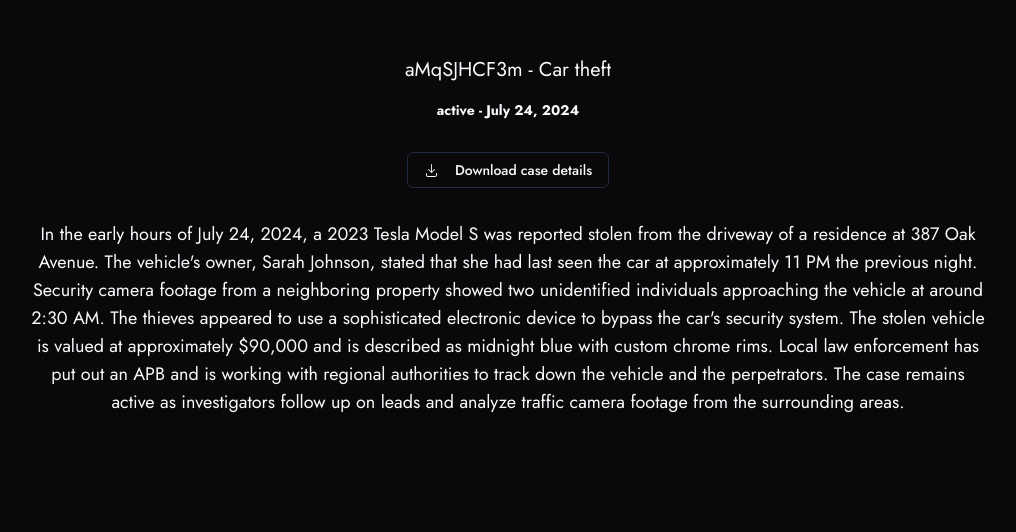
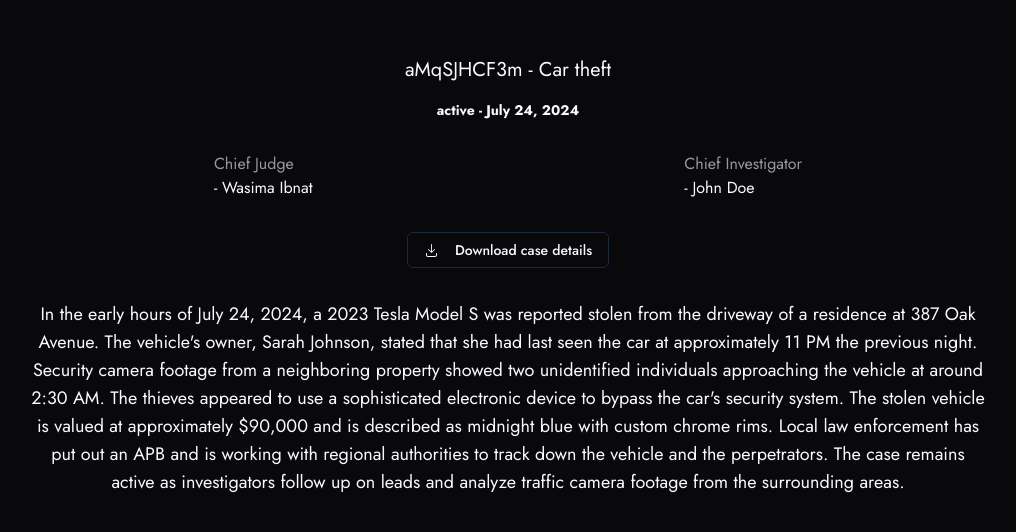
Before and after one commit to Istiaq-Fuad/lawblocks, a Next.js app: page /case/aMqSJHCF3m in a window 1280 px wide. Shown: the top 532 px of the page, without its empty margins (132-1148 px from the left). Built offline with nearby package versions, Linux system fonts and the light colour scheme; data requests are answered from the project's data file.

Commit message:
include judge and investigator name with case data and display them in case details page

```diff
--- a/app/case/[id]/page.tsx
+++ b/app/case/[id]/page.tsx
@@ -32,13 +32,23 @@
         </span>
       </p>
 
+      <div className="flex justify-around items-center w-full">
+        <div>
+          <p className="opacity-60">Chief Judge</p>
+          <p>- {caseItem.chiefJudge}</p>
+        </div>
+        <div>
+          <p className="opacity-60">Chief Investigator</p>
+          <p>- {caseItem.chiefInvestigator}</p>
+        </div>
+      </div>
+
       <DownloadCase
         caseFile={caseItem.id + ".zip"}
         buttonText="Download case details"
       />
 
       <p className="text-lg text-center">{caseItem.description}</p>
-
     </div>
   );
 }
--- a/app/dashboard/[role]/actions/index.ts
+++ b/app/dashboard/[role]/actions/index.ts
@@ -23,6 +23,8 @@
   const newCase: CaseType = {
     id: id,
     title: data.get("title") as string,
+    chiefJudge: data.get("chiefJudge") as string,
+    chiefInvestigator: data.get("chiefInvestigator") as string,
     createdAt: new Date().toLocaleDateString("en-US", {
       year: "numeric",
       month: "long",
--- a/app/dashboard/[role]/components/create/CreateForm.tsx
+++ b/app/dashboard/[role]/components/create/CreateForm.tsx
@@ -30,6 +30,8 @@
     defaultValues: {
       title: "",
       description: "",
+      chiefJudge: "",
+      chiefInvestigator: "",
     },
   });
 
@@ -37,6 +39,8 @@
     const formData = new FormData();
     formData.append("title", form.getValues().title);
     formData.append("description", form.getValues().description);
+    formData.append("chiefJudge", form.getValues().chiefJudge);
+    formData.append("chiefInvestigator", form.getValues().chiefInvestigator);
 
     if (!evidenceFile) {
       toast({ title: "Please select a file" });
@@ -68,7 +72,7 @@
     <Form {...form}>
       <form
         onSubmit={form.handleSubmit(buttonSubmitHandler)}
-        className="w-full space-y-6"
+        className="w-full space-y-3"
       >
         <FormField
           control={form.control}
@@ -79,6 +83,44 @@
               <FormControl>
                 <Input
                   placeholder="case title"
+                  type="text"
+                  {...field}
+                  onChange={field.onChange}
+                />
+              </FormControl>
+              <FormMessage />
+            </FormItem>
+          )}
+        />
+
+        <FormField
+          control={form.control}
+          name="chiefJudge"
+          render={({ field }) => (
+            <FormItem>
+              <FormLabel>Chief Judge</FormLabel>
+              <FormControl>
+                <Input
+                  placeholder="Judge name"
+                  type="text"
+                  {...field}
+                  onChange={field.onChange}
+                />
+              </FormControl>
+              <FormMessage />
+            </FormItem>
+          )}
+        />
+
+        <FormField
+          control={form.control}
+          name="chiefInvestigator"
+          render={({ field }) => (
+            <FormItem>
+              <FormLabel>Chief Investigator</FormLabel>
+              <FormControl>
+                <Input
+                  placeholder="Investigator name"
                   type="text"
                   {...field}
                   onChange={field.onChange}
--- a/db.json
+++ b/db.json
@@ -3,6 +3,8 @@
     {
       "id": "hMqSJHCF3m",
       "title": "Murder",
+      "chiefJudge": "Shahriar Anan",
+      "chiefInvestigator": "Jane Smith",
       "createdAt": "July 25, 2024",
       "status": "closed",
       "description": "On the evening of July 25, 2024, local authorities responded to a distress call from 1742 Elm Street. Upon arrival, they discovered the body of John Doe, a 45-year-old local businessman. The victim had suffered multiple stab wounds to the chest and torso. Initial forensic analysis suggested the murder weapon was a large kitchen knife, which was not found at the scene. Neighbors reported hearing an argument shortly before the estimated time of death. The case involved extensive interviews with family members, business associates, and potential witnesses. After a thorough investigation and the discovery of crucial DNA evidence, the perpetrator was apprehended and convicted, leading to the case being closed on August 15, 2024"
@@ -10,6 +12,8 @@
     {
       "id": "aMqSJHCF3m",
       "title": "Car theft",
+      "chiefJudge": "Wasima Ibnat",
+      "chiefInvestigator": "John Doe",
       "createdAt": "July 24, 2024",
       "status": "active",
       "description": "In the early hours of July 24, 2024, a 2023 Tesla Model S was reported stolen from the driveway of a residence at 387 Oak Avenue. The vehicle's owner, Sarah Johnson, stated that she had last seen the car at approximately 11 PM the previous night. Security camera footage from a neighboring property showed two unidentified individuals approaching the vehicle at around 2:30 AM. The thieves appeared to use a sophisticated electronic device to bypass the car's security system. The stolen vehicle is valued at approximately $90,000 and is described as midnight blue with custom chrome rims. Local law enforcement has put out an APB and is working with regional authorities to track down the vehicle and the perpetrators. The case remains active as investigators follow up on leads and analyze traffic camera footage from the surrounding areas."
@@ -17,6 +21,8 @@
     {
       "id": "bMqSJHCF3m",
       "title": "Robbery",
+      "chiefJudge": "Azad Khalid",
+      "chiefInvestigator": "Mike Brown",
       "createdAt": "July 23, 2024",
       "status": "closed",
       "description": "On July 23, 2024, at approximately 9:45 PM, two masked individuals entered the First National Bank on Main Street, brandishing what appeared to be semi-automatic weapons. The suspects threatened the three employees present and two customers, demanding access to the vault. They successfully absconded with an estimated $250,000 in cash and various safety deposit box contents. Security footage revealed that the robbers escaped in a dark-colored SUV, possibly a Ford Explorer. In the following weeks, detectives identified the suspects through a combination of forensic evidence left at the scene and an anonymous tip. Both perpetrators were arrested on August 10, 2024, during a carefully coordinated operation. The majority of the stolen items were recovered, and the case was officially closed on August 20, 2024, following the suspects' arraignment."
@@ -24,6 +30,8 @@
     {
       "id": "cMqSJHCF3m",
       "title": "Murder",
+      "chiefJudge": "Mamudul Haque",
+      "chiefInvestigator": "Emily Davis",
       "createdAt": "july 22, 2024",
       "status": "active",
       "description": "The tranquility of Willow Creek Park was shattered on the morning of July 22, 2024, when a jogger discovered the body of Jane Smith, a 28-year-old graduate student, near the park's eastern trail. The victim appeared to have been strangled, with signs of a struggle evident in the surrounding area. Preliminary forensic analysis suggested the murder occurred between 10 PM and midnight the previous evening. Investigators have been conducting extensive interviews with the victim's friends, family, and fellow students, as well as analyzing her recent communications and movements. Several persons of interest have been identified, but no arrests have been made as of yet. The case has garnered significant media attention, and a dedicated task force has been established to pursue all available leads. The investigation remains active, with detectives working tirelessly to bring the perpetrator to justice."
@@ -31,6 +39,8 @@
     {
       "id": "mg1LrJlYh0",
       "title": "Attempt to muder",
+      "chiefJudge": "Nabil Khan",
+      "chiefInvestigator": "Mike Brown",
       "createdAt": "August 14, 2024",
       "status": "active",
       "description": "The tranquility of Willow Creek Park was shattered on the morning of July 22, 2024, when a jogger discovered the body of Jane Smith, a 28-year-old graduate student, near the park's eastern trail. The victim appeared to have been strangled, with signs of a struggle evident in the surrounding area. Preliminary forensic analysis suggested the murder occurred between 10 PM and midnight the previous evening. Investigators have been conducting extensive interviews with the victim's friends, family, and fellow students, as well as analyzing her recent communications and movements. Several persons of interest have been identified, but no arrests have been made as of yet. The case has garnered significant media attention, and a dedicated task force has been established to pursue all available leads. The investigation remains active, with detectives working tirelessly to bring the perpetrator to justice."
--- a/lib/types.ts
+++ b/lib/types.ts
@@ -1,6 +1,8 @@
 export type CaseType = {
   id: string;
   title: string;
+  chiefJudge: string;
+  chiefInvestigator: string;
   createdAt: string;
   status: "active" | "closed";
   description: string;
```
Also changed, not shown: 1 other file (tests, documents, lock files or other folders).
